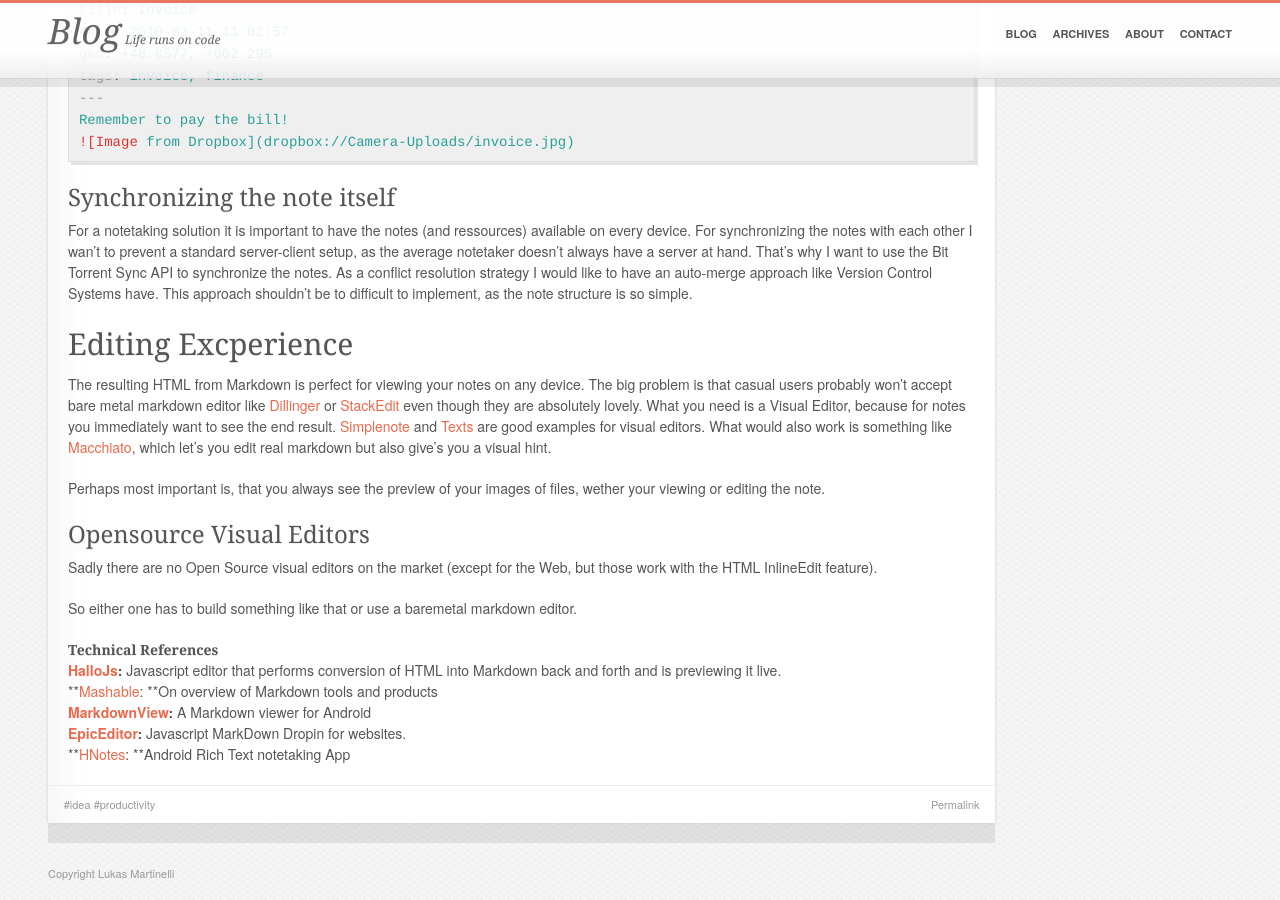
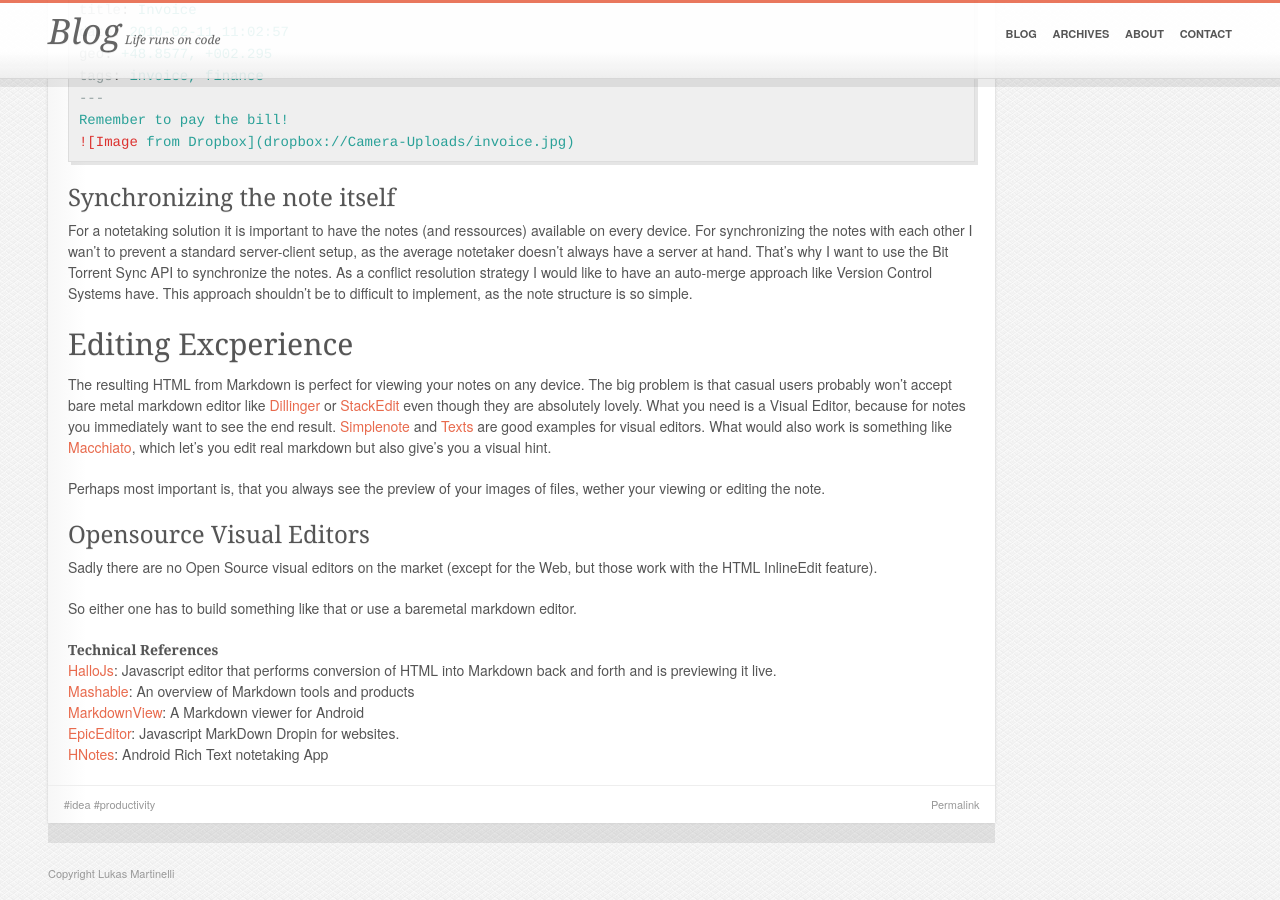
Before and after one commit to lukasmartinelli/lukasmartinelli.github.io, a Jekyll site: the page built from _posts/2014-02-07-opensource-notetaking-concept.md, in a window 1280 px wide and 900 px high, scrolled down 5880 px. Built offline with Jekyll 4.4.1, drawn with Linux system fonts in a browser that asks for light colours; Markdown is read by kramdown in place of the engine named in the settings.

Commit message:
Fixing technical references formatting

```diff
--- a/_posts/2014-02-07-opensource-notetaking-concept.md
+++ b/_posts/2014-02-07-opensource-notetaking-concept.md
@@ -142,8 +142,8 @@ Sadly there are no Open Source visual editors on the market (except for the Web,
 So either one has to build something like that or use a baremetal markdown editor.
 
 #### Technical References
-- **[HalloJs](http://hallojs.org/demo/markdown/):** Javascript editor that performs conversion of HTML into Markdown back and forth and is previewing it live.
-- **[Mashable](http://mashable.com/2013/06/24/markdown-tools/ "Mashable Markdown Tools"): **On overview of Markdown tools and products
-- **[MarkdownView](http://gun.io/blog/markdown-view-for-android/):** A Markdown viewer for Android
-- **[EpicEditor](http://oscargodson.github.io/EpicEditor/):** Javascript MarkDown Dropin for websites.
-- **[HNotes](https://play.google.com/store/apps/details?id=com.hly.notes): **Android Rich Text notetaking App
+- [HalloJs](http://hallojs.org/demo/markdown/): Javascript editor that performs conversion of HTML into Markdown back and forth and is previewing it live.
+- [Mashable](http://mashable.com/2013/06/24/markdown-tools/ "Mashable Markdown Tools"): An overview of Markdown tools and products
+- [MarkdownView](http://gun.io/blog/markdown-view-for-android/): A Markdown viewer for Android
+- [EpicEditor](http://oscargodson.github.io/EpicEditor/): Javascript MarkDown Dropin for websites.
+- [HNotes](https://play.google.com/store/apps/details?id=com.hly.notes): Android Rich Text notetaking App
```
